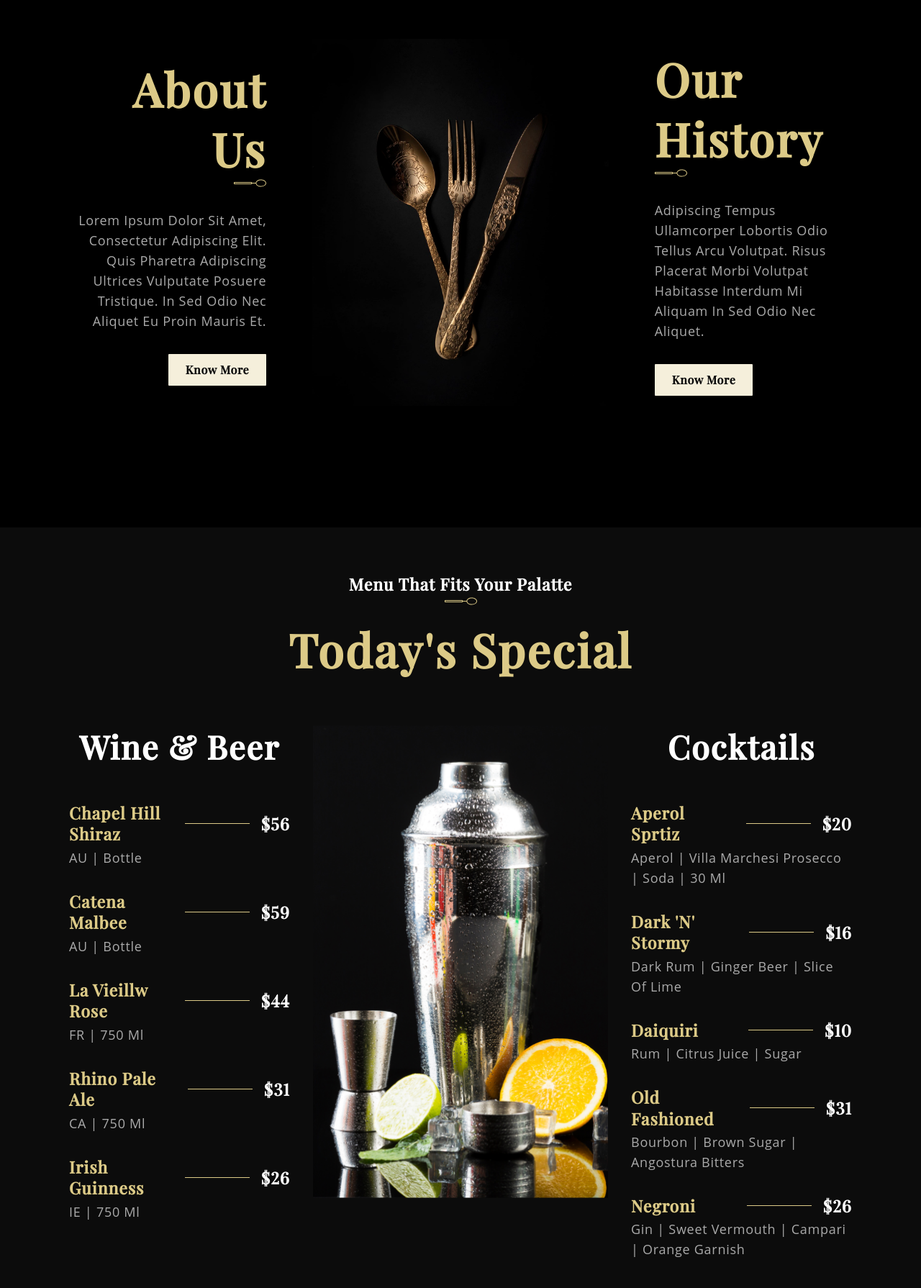
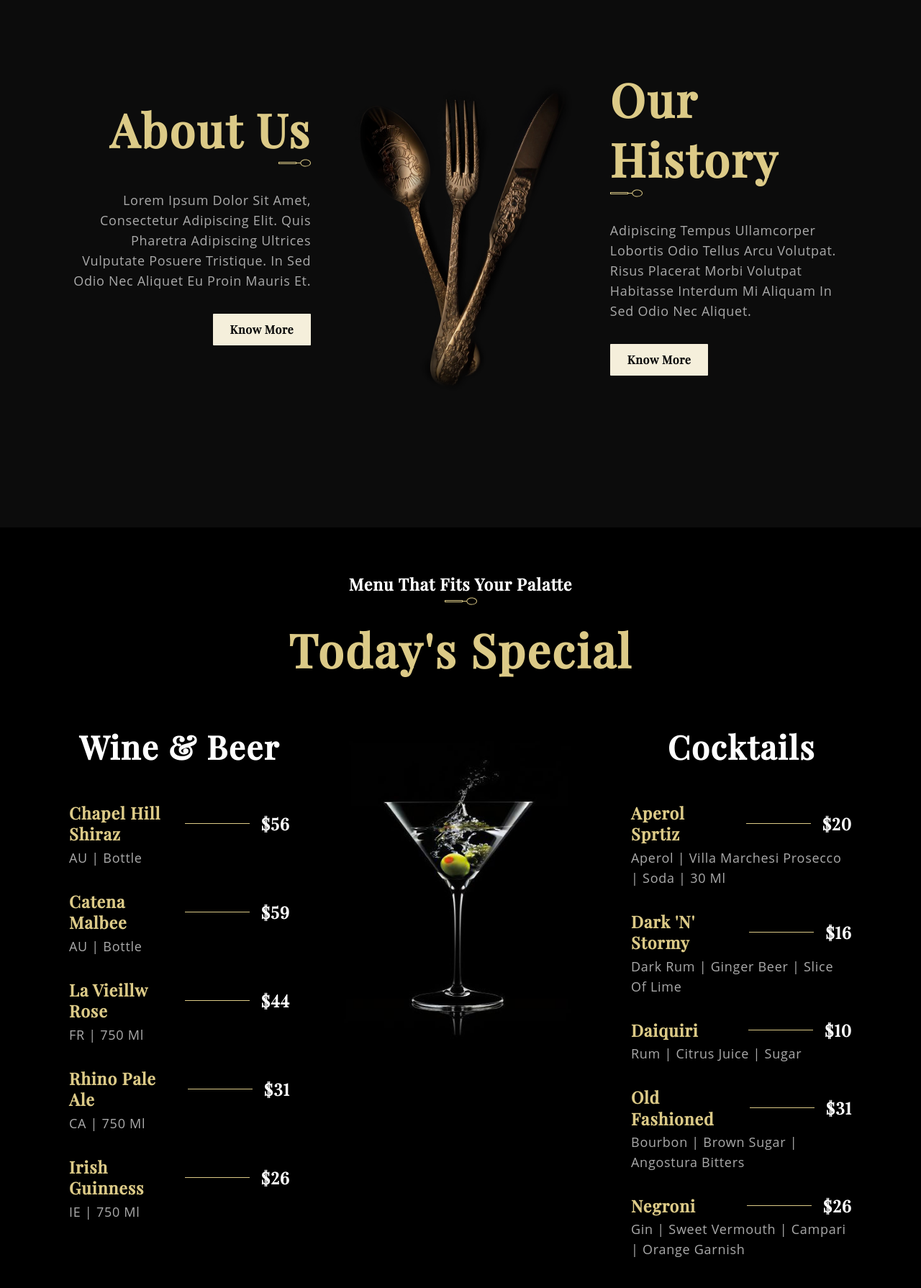
Before and after one commit to davincecode/modern-restaurant-website, a React (Create React App) app: page / in a window 1280 px wide. Shown: the part 910-2700 px from the top of the page at 72% size. Built offline with nearby package versions, Linux system fonts and the light colour scheme; a web font is replaced by a local one.

Commit message:
Update chef container

```diff
--- a/src/App.css
+++ b/src/App.css
@@ -56,13 +56,18 @@
   flex-direction: column;
 }
 
+.image-chef {
+  width: 50%;
+}
+
 .app__wrapper_img-reverse {
-  justify-content: flex-start;
-  margin-right: 2rem;
+  display: flex;
+  justify-content: flex-end;
+  padding-right: 5rem;
 }
 
 .app__wrapper_img img {
-  width: 80%;
+  width: 50%;
 }
 
 .custom__button {
--- a/src/container/AboutUs/AboutUs.css
+++ b/src/container/AboutUs/AboutUs.css
@@ -3,19 +3,9 @@
 }
 
 .app__about-bg{
-  background-color: #000;
+  background-color: var(--color-black);
 }
 
-.app__aboutus-overlay {
-  position: absolute;
-  inset: 0;
-}
-
-.app__aboutus-overlay img {
-  width: 391px;
-  height: 415px;
-  z-index: 0;
-}
 
 .app__aboutus-content {
   width: 100%;
@@ -34,11 +24,11 @@
 }
 
 .app__aboutus-content_knife {
-  margin: 2rem 4rem;
+  margin: 2rem 0;
 }
 
 .app__aboutus-content_knife img {
-  height: 510px;
+  height: 610px;
 }
 
 .app__aboutus-content_history {
--- a/src/container/AboutUs/AboutUs.jsx
+++ b/src/container/AboutUs/AboutUs.jsx
@@ -5,9 +5,6 @@ import './AboutUs.css';
 
 const AboutUs = () => (
   <div className="app__aboutus app__about-bg flex__center section__padding" id="about">
-    <div className="app__aboutus-overlay flex__center">
-      {/* <img src={images.G} alt="G_overlay" /> */}
-    </div>
 
     <div className="app__aboutus-content flex__center">
       <div className="app__aboutus-content_about">
--- a/src/container/Chef/Chef.jsx
+++ b/src/container/Chef/Chef.jsx
@@ -6,7 +6,7 @@ import './Chef.css';
 
 const Chef = () => (
   <div className="app__bg app__wrapper section__padding">
-    <div className="app__wrapper_img app__wrapper_img-reverse">
+    <div className="app__wrapper_img app__wrapper_img-reverse image-chef">
       <img src={images.chef} alt="chef_image" />
     </div>
     <div className="app__wrapper_info">
--- a/src/container/Menu/SpecialMenu.css
+++ b/src/container/Menu/SpecialMenu.css
@@ -1,6 +1,6 @@
 .app__specialMenu {
   flex-direction: column;
-  background: var(--color-black);
+  background: var(--color-trueblack);
 }
 
 .app__specialMenu-title {
--- a/src/index.css
+++ b/src/index.css
@@ -6,6 +6,7 @@
 
   --color-golden: #DCCA87;
   --color-black: #0C0C0C;
+  --color-trueblack: #000000;
   --color-gray: #545454;
   --color-crimson: #F5EFDB;
   --color-grey: #AAAAAA;
```
Also changed, not shown: src/assets/knife.png, src/assets/menu.png.
